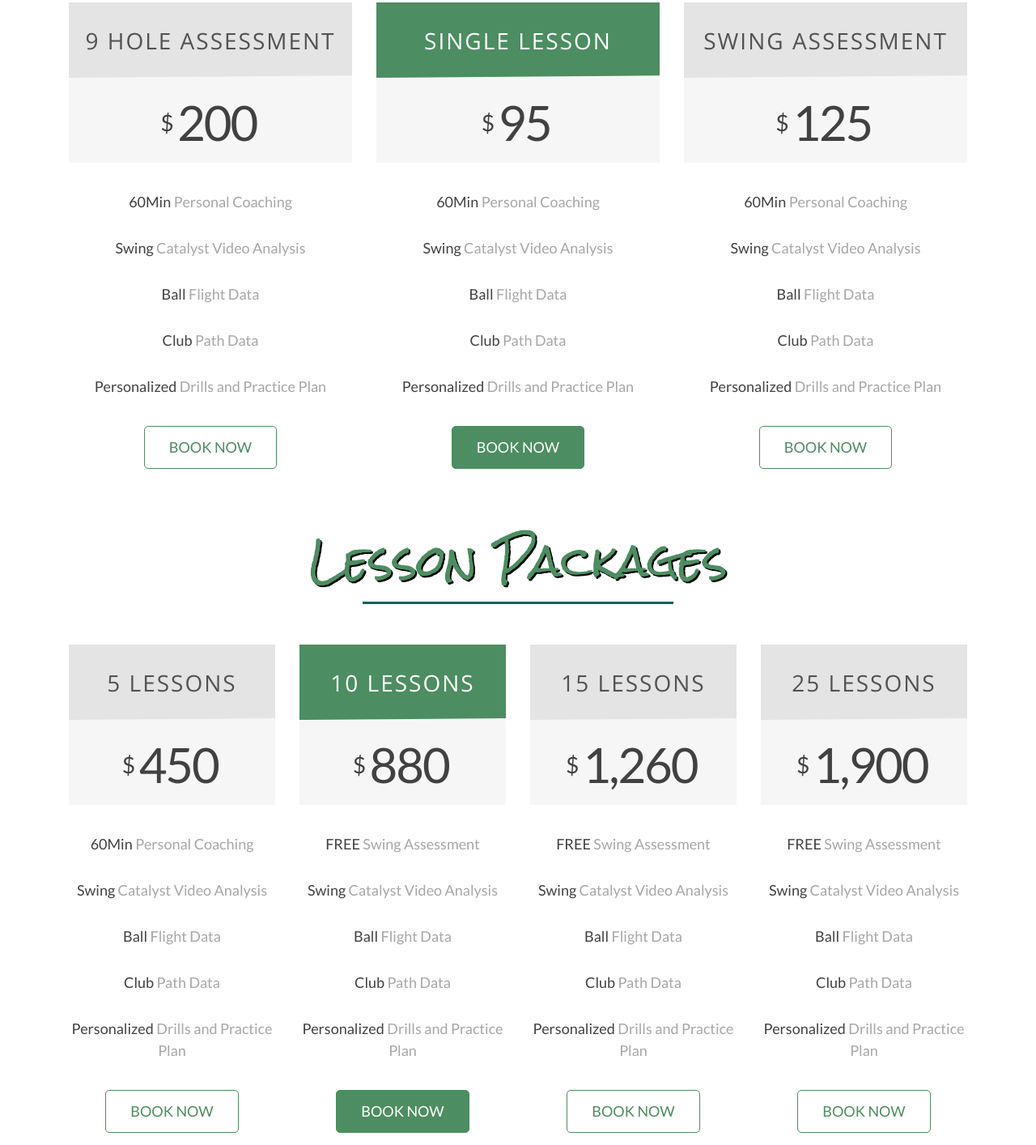
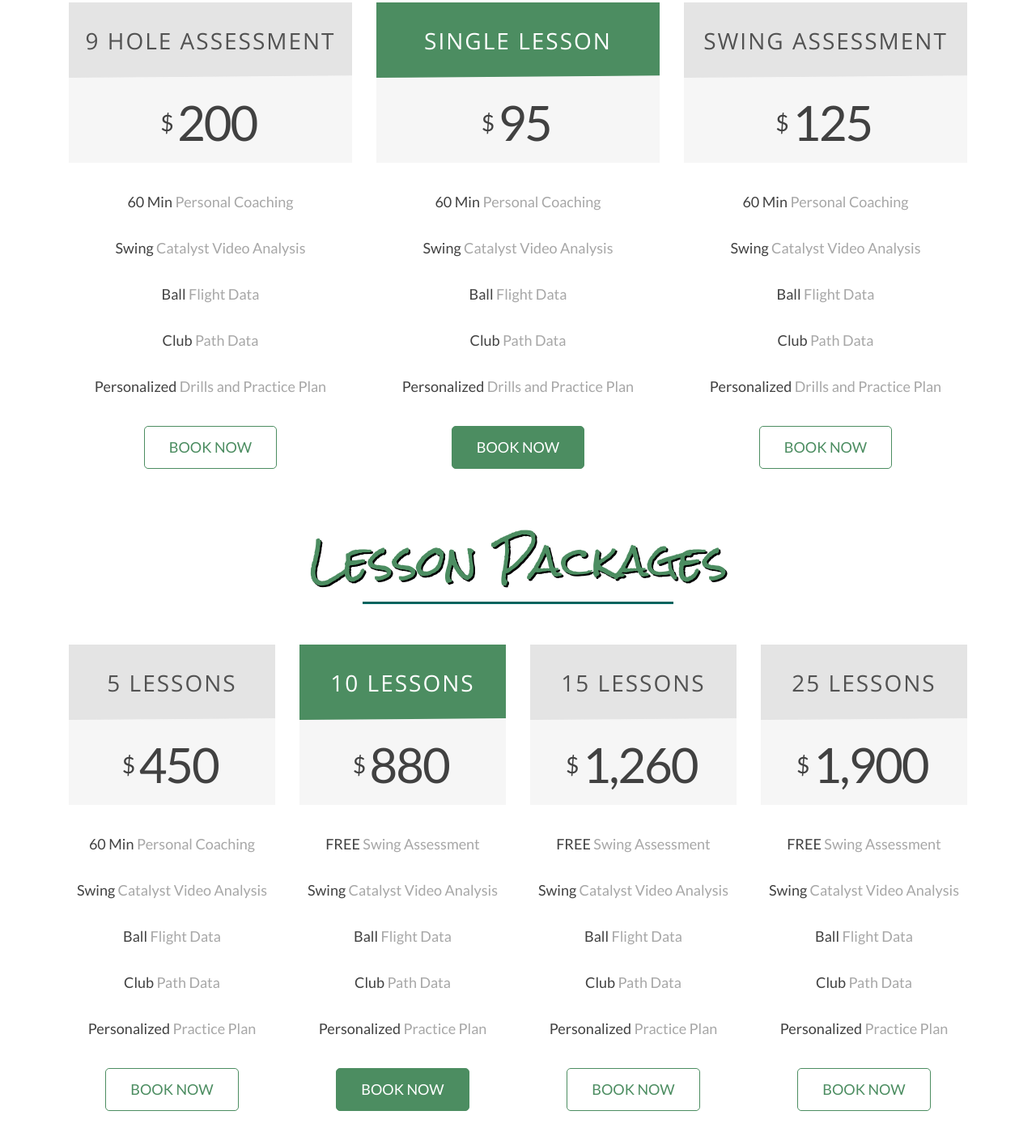
Before and after one commit to Neotek32/grundemangolf, a website: page lessons.html in a window 1280 px wide. Shown: the part 1206-2620 px from the top of the page at 81% size. Drawn offline with nearby package versions, Linux system fonts and the light colour scheme; a web font is replaced by a local one.

Commit message:
Lesson Verbiage Update 2

```diff
--- a/lessons.html
+++ b/lessons.html
@@ -95,7 +95,7 @@
                         </div>
                         <div class="mypricing_feature_list">
                             <ul>
-                                <li><span>60Min</span> Personal Coaching</li>
+                                <li><span>60 Min</span> Personal Coaching</li>
                                 <li><span>Swing</span> Catalyst Video Analysis</li>
                                 <li><span>Ball</span> Flight Data</li>
                                 <li><span>Club</span> Path Data</li>
@@ -116,7 +116,7 @@
                         </div>
                         <div class="mypricing_feature_list">
                             <ul>
-                                <li><span>60Min</span> Personal Coaching</li>
+                                <li><span>60 Min</span> Personal Coaching</li>
                                 <li><span>Swing</span> Catalyst Video Analysis</li>
                                 <li><span>Ball</span> Flight Data</li>
                                 <li><span>Club</span> Path Data</li>
@@ -137,7 +137,7 @@
                         </div>
                         <div class="mypricing_feature_list">
                             <ul>
-                                <li><span>60Min</span> Personal Coaching</li>
+                                <li><span>60 Min</span> Personal Coaching</li>
                                 <li><span>Swing</span> Catalyst Video Analysis</li>
                                 <li><span>Ball</span> Flight Data</li>
                                 <li><span>Club</span> Path Data</li>
@@ -169,11 +169,11 @@
                         </div>
                         <div class="mypricing_feature_list">
                             <ul>
-                                <li><span>60Min</span> Personal Coaching</li>
+                                <li><span>60 Min</span> Personal Coaching</li>
                                 <li><span>Swing</span> Catalyst Video Analysis</li>
                                 <li><span>Ball</span> Flight Data</li>
                                 <li><span>Club</span> Path Data</li>
-                                <li><span>Personalized</span> Drills and Practice Plan</li>
+                                <li><span>Personalized</span> Practice Plan</li>
                             </ul>
                         </div>
                         <div class="mypricing_price_btn clearfix"> <a class="" href="contact.html">Book Now</a> </div>
@@ -194,7 +194,7 @@
                                 <li><span>Swing</span> Catalyst Video Analysis</li>
                                 <li><span>Ball</span> Flight Data</li>
                                 <li><span>Club</span> Path Data</li>
-                                <li><span>Personalized</span> Drills and Practice Plan</li>
+                                <li><span>Personalized</span> Practice Plan</li>
                             </ul>
                         </div>
                         <div class="mypricing_price_btn clearfix"> <a class="" href="contact.html">Book Now</a> </div>
@@ -215,7 +215,7 @@
                                 <li><span>Swing</span> Catalyst Video Analysis</li>
                                 <li><span>Ball</span> Flight Data</li>
                                 <li><span>Club</span> Path Data</li>
-                                <li><span>Personalized</span> Drills and Practice Plan</li>
+                                <li><span>Personalized</span> Practice Plan</li>
                             </ul>
                         </div>
                         <div class="mypricing_price_btn clearfix"> <a class="" href="contact.html">Book Now</a> </div>
@@ -236,7 +236,7 @@
                                 <li><span>Swing</span> Catalyst Video Analysis</li>
                                 <li><span>Ball</span> Flight Data</li>
                                 <li><span>Club</span> Path Data</li>
-                                <li><span>Personalized</span> Drills and Practice Plan</li>
+                                <li><span>Personalized</span> Practice Plan</li>
                             </ul>
                         </div>
                         <div class="mypricing_price_btn clearfix"> <a class="" href="contact.html">Book Now</a> </div>
```
